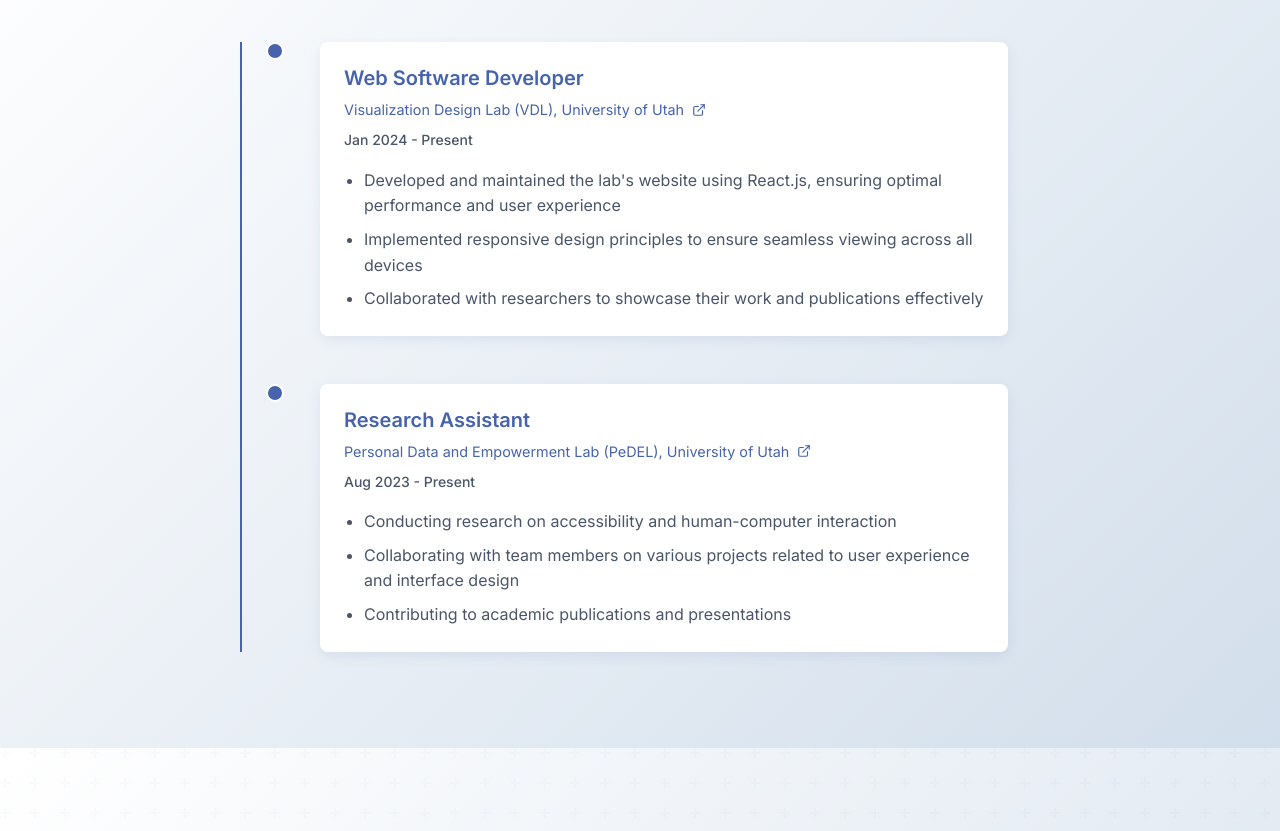
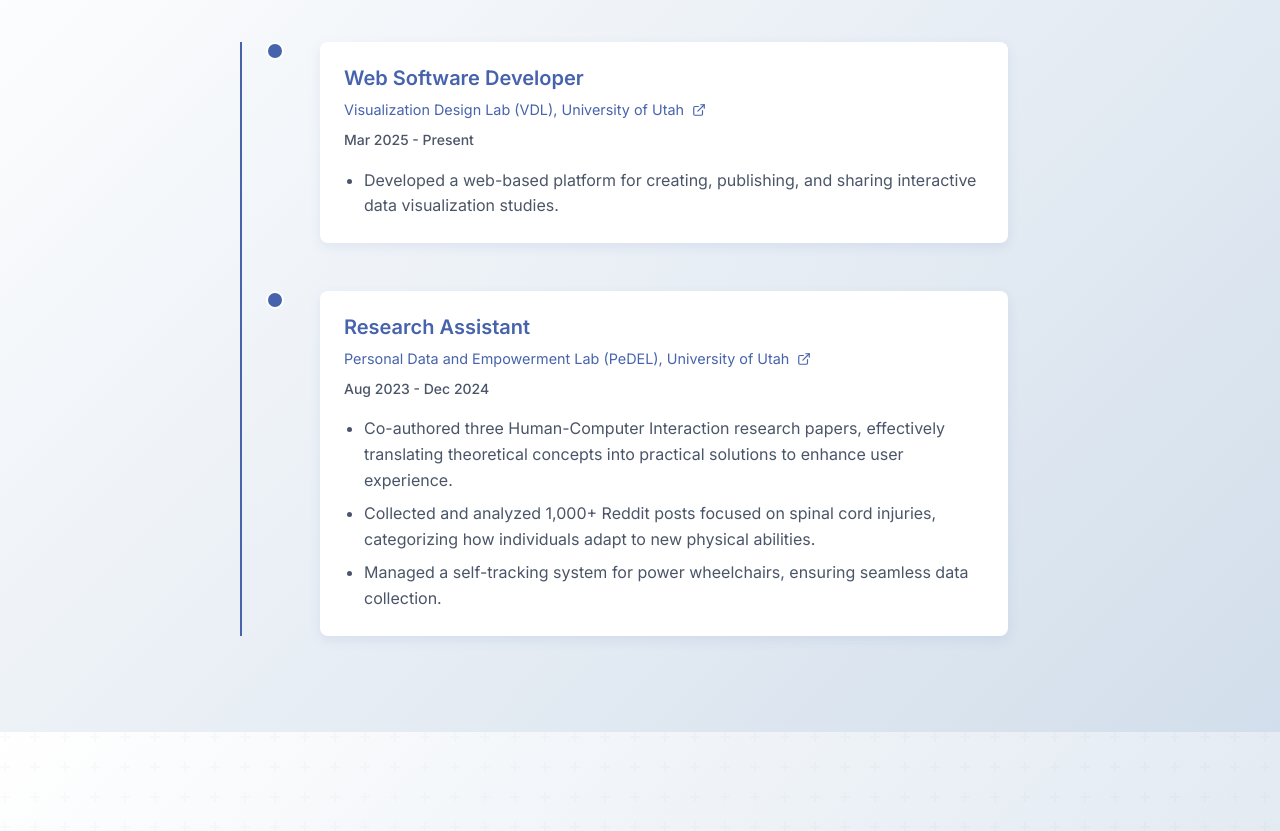
Before and after one commit to yeonkim1213/yeonkim1213.github.io, a React (Create React App) app: page / in a window 1280 px wide. Shown: the part 940-1771 px from the top of the page. Built offline with nearby package versions, Linux system fonts and the light colour scheme.

Commit message:
Update experience

```diff
--- a/src/data/experience.js
+++ b/src/data/experience.js
@@ -3,22 +3,20 @@ export const experience = [
     title: "Web Software Developer",
     place: "Visualization Design Lab (VDL), University of Utah",
     placeLink: "https://vdl.sci.utah.edu/",
-    duration: "Jan 2024 - Present",
+    duration: "Mar 2025 - Present",
     points: [
-      "Developed and maintained the lab's website using React.js, ensuring optimal performance and user experience",
-      "Implemented responsive design principles to ensure seamless viewing across all devices",
-      "Collaborated with researchers to showcase their work and publications effectively"
+      "Developed a web-based platform for creating, publishing, and sharing interactive data visualization studies."
     ]
   },
   {
     title: "Research Assistant",
     place: "Personal Data and Empowerment Lab (PeDEL), University of Utah",
     placeLink: "https://pedel.cs.utah.edu/",
-    duration: "Aug 2023 - Present",
+    duration: "Aug 2023 - Dec 2024",
     points: [
-      "Conducting research on accessibility and human-computer interaction",
-      "Collaborating with team members on various projects related to user experience and interface design",
-      "Contributing to academic publications and presentations"
+      "Co-authored three Human-Computer Interaction research papers, effectively translating theoretical concepts into practical solutions to enhance user experience.",
+      "Collected and analyzed 1,000+ Reddit posts focused on spinal cord injuries, categorizing how individuals adapt to new physical abilities.",
+      "Managed a self-tracking system for power wheelchairs, ensuring seamless data collection."
     ]
   }
 ];
```
Also changed, not shown: 1 other file (tests, documents, lock files or other folders).
